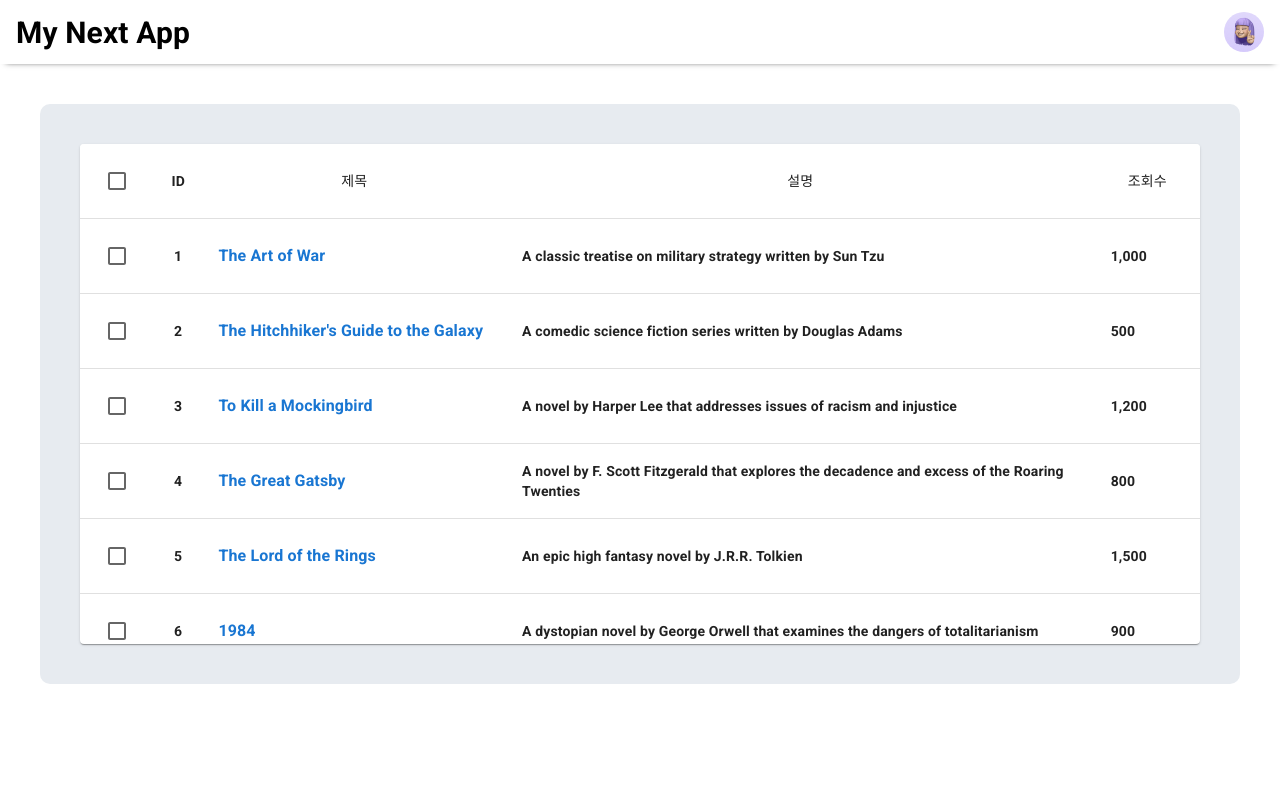
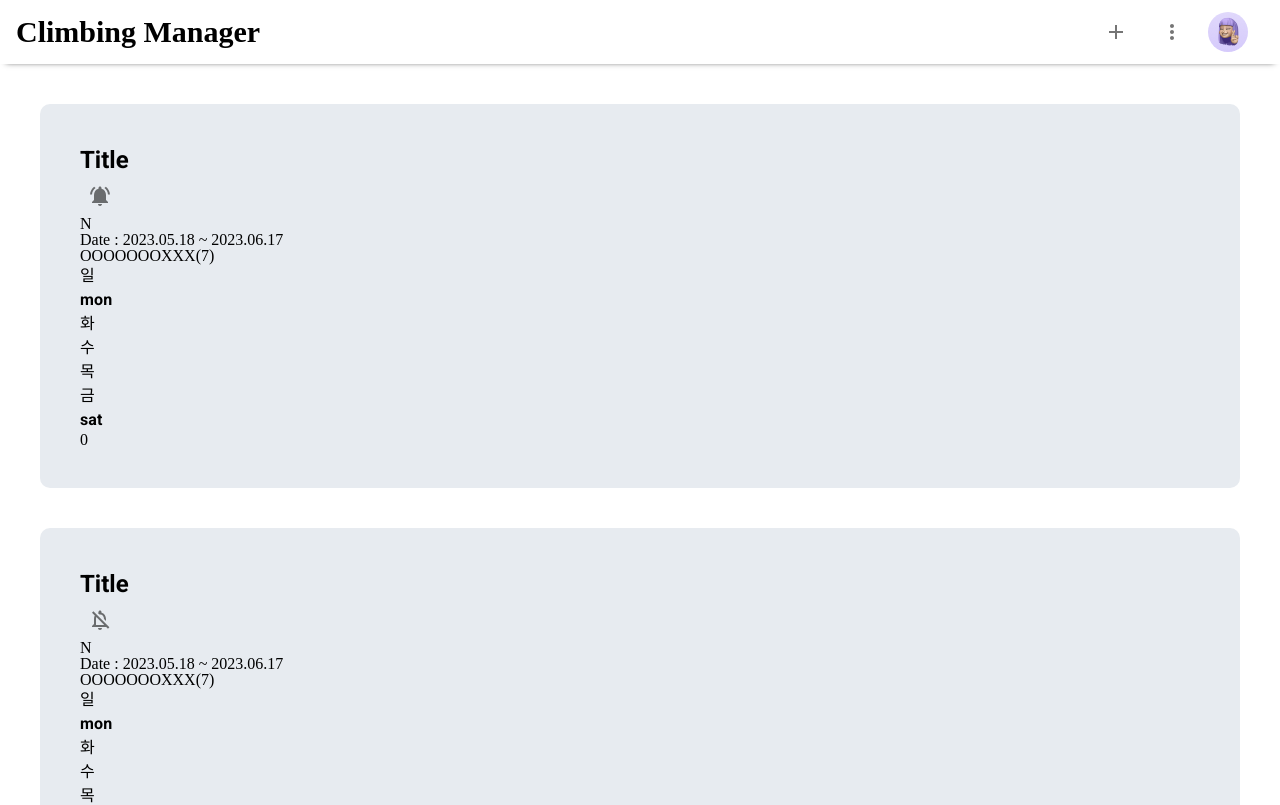
Before and after one commit to 253eosam/Sentinel-park, a Next.js app: page / in a window 1280 px wide. Shown: the top 805 px of the page. Built offline with nearby package versions, Linux system fonts and the light colour scheme.

Commit message:
create Alaram Component

```diff
--- a/package.json
+++ b/package.json
@@ -13,7 +13,8 @@
     "@emotion/styled": "^11.11.0",
     "@fontsource/roboto": "^4.5.8",
     "@heroicons/react": "^2.0.18",
-    "@mui/material": "^5.13.0",
+    "@mui/icons-material": "^5.11.16",
+    "@mui/material": "^5.13.1",
     "@mui/x-data-grid": "^6.3.1",
     "next": "12.1.6",
     "react": "17.0.2",
--- a/src/components/AppContainer.tsx
+++ b/src/components/AppContainer.tsx
@@ -5,11 +5,7 @@ const AppContainer: React.FC<any> = (props) => {
   return (
     <Box
       sx={{
-        borderRadius: '10px',
-        background: '#E7EBF0',
-        padding: 5,
         margin: 5,
-        marginBottom: 0,
       }}
     >
       {props.children}
--- a/src/components/AppHeader.tsx
+++ b/src/components/AppHeader.tsx
@@ -1,8 +1,9 @@
-import { Avatar, Badge, Box, IconButton, Stack, SvgIcon, Tooltip, useMediaQuery } from '@mui/material'
+import { Avatar, Icon, Box, Button, IconButton, Stack, SvgIcon, Tooltip, useMediaQuery } from '@mui/material'
 import React from 'react'
-import { alpha } from '@mui/material/styles'
 import { usePopover } from '../hooks/usePopover'
 import '@fontsource/roboto/700.css'
+import AddIcon from '@mui/icons-material/Add'
+import MoreVertIcon from '@mui/icons-material/MoreVert'
 
 const TOP_NAV_HEIGHT = 64
 const APP_TITLE = process.env.NEXT_PUBLIC_TITLE
@@ -38,6 +39,17 @@ const AppHeader: React.FC<any> = (props) => {
             fontSize: '30px',
             fontWeight: 'bold',
           }}>{APP_TITLE}</a> </h1>
+          <Stack
+            direction={"row"}
+            spacing={2}
+            paddingX={2}
+          >
+          <IconButton >
+            <AddIcon />
+          </IconButton>
+          <IconButton >
+            <MoreVertIcon />
+          </IconButton>
           <Avatar
             onClick={accountPopover.handleOpen}
             ref={accountPopover.anchorRef}
@@ -48,6 +60,7 @@ const AppHeader: React.FC<any> = (props) => {
             }}
             src="/assets/avatars/avatar-anika-visser.png"
           />
+          </Stack>
         </Stack>
       </Box>
     </>
--- a/src/components/AppTemplate.tsx
+++ b/src/components/AppTemplate.tsx
@@ -1,16 +1,19 @@
 import React from 'react'
 import AppHeader from './AppHeader'
 import AppContainer from './AppContainer'
-import Listing from './list/Listing'
-import TemporarySwipeableDrawer from './drawer/TemporarySwipeableDrawer'
+import AlarmBox from './alarm/AlarmBox'
 
 const AppTemplate: React.FC<any> = () => {
+  const cardNum = 20
   return (
     <>
       <AppHeader></AppHeader>
       <AppContainer>
-        <Listing></Listing>
-        <TemporarySwipeableDrawer></TemporarySwipeableDrawer>
+        {
+          Array.from(Array(cardNum), (_, i) => i).map((item: any) => (
+            <AlarmBox key={`${item}`} item={item} />
+          ))
+        }
       </AppContainer>
     </>
   )
--- /dev/null
+++ b/src/components/alarm/AlarmBox.tsx
@@ -0,0 +1,31 @@
+import { Box } from "@mui/material"
+import AlarmTitle from "./AlarmTitle"
+import AlarmToggle from "./AlarmToggle"
+import AlarmType from "./AlarmType"
+import AlarmDate from "./AlarmDate"
+import TicketCountBox from "./TicketCountBox"
+import AlarmDayOfWeek from "./AlarmDayOfWeek"
+
+const AlarmBox: React.FC<any> = ({ item }) => {
+
+  return (
+    <Box
+      sx={{
+        borderRadius: '10px',
+        background: '#E7EBF0',
+        padding: 5,
+        marginY: 5,
+      }}
+    >
+      <AlarmTitle></AlarmTitle>
+      <AlarmToggle flag={item % 2 === 0}></AlarmToggle>
+      <AlarmType val={"N"}></AlarmType>
+      <AlarmDate stDate="2023.05.18" endDate="2023.06.17"></AlarmDate>
+      <TicketCountBox total={10} remain={3}></TicketCountBox>
+      <AlarmDayOfWeek val={["mon","sat"]}></AlarmDayOfWeek>
+      <span>{item}</span>
+    </Box>
+  )
+}
+
+export default AlarmBox
--- /dev/null
+++ b/src/components/alarm/AlarmDate.tsx
@@ -0,0 +1,12 @@
+import { Box } from "@mui/material"
+
+const AlarmDate: React.FC<{ stDate: string, endDate: string }> = ({ stDate, endDate }) => {
+
+  return (
+    <Box>
+      Date : {stDate} ~ {endDate}
+    </Box>
+  )
+}
+
+export default AlarmDate
--- /dev/null
+++ b/src/components/alarm/AlarmDayOfWeek.tsx
@@ -0,0 +1,31 @@
+import { Box, Typography } from "@mui/material"
+
+const DAY_OF_WEEK = {
+  sun: "일",
+  mon: "월",
+  tue: "화",
+  wen: "수",
+  thu: "목",
+  fri: "금",
+  sat: "토",
+} as const
+
+type TDayOfWeekEn = (keyof typeof DAY_OF_WEEK)
+
+const AlarmDayOfWeek: React.FC<{ val : TDayOfWeekEn[] }> = ({ val = [] }) => {
+
+  return (
+    <Box>
+      {
+        Object.entries(DAY_OF_WEEK)
+          .map(([enDay, koDay]) => {
+            return (<Typography key={enDay}>
+              { val.includes(enDay as TDayOfWeekEn) ? enDay : koDay }
+            </Typography>)
+          })
+      }
+    </Box>
+  )
+}
+
+export default AlarmDayOfWeek
--- /dev/null
+++ b/src/components/alarm/AlarmTitle.tsx
@@ -0,0 +1,15 @@
+import { Typography } from "@mui/material"
+
+const AlarmTitle: React.FC<any> = () => {
+
+  return (
+    <Typography
+      variant="h5"
+      component="div"
+    >
+      Title
+    </Typography>
+  )
+}
+
+export default AlarmTitle
--- /dev/null
+++ b/src/components/alarm/AlarmToggle.tsx
@@ -0,0 +1,22 @@
+import NotificationsActiveIcon from '@mui/icons-material/NotificationsActive'
+import { Box, IconButton } from '@mui/material'
+import NotificationsOffOutlinedIcon from '@mui/icons-material/NotificationsOffOutlined'
+
+const AlarmToggle: React.FC<any> = ({ flag = false, flagHandle = () => {} }) => {
+  const AlarmOnIcon = () => (<IconButton onClick={() => handle(true)} ><NotificationsActiveIcon/></IconButton>)
+  const AlarmOffIcon = () => (<IconButton onClick={() => handle(false)}><NotificationsOffOutlinedIcon/></IconButton>)
+
+  const handle = (value: boolean) => {
+      flagHandle(value)
+  }
+
+  return (
+    <Box>
+      {
+        flag ? <AlarmOnIcon /> : <AlarmOffIcon />
+      }
+    </Box>
+  )
+}
+
+export default AlarmToggle
--- /dev/null
+++ b/src/components/alarm/AlarmType.tsx
@@ -0,0 +1,17 @@
+import { Box } from "@mui/material"
+
+const ALARM_TYPES = {
+  S: "S",
+  N: "N",
+  U: "U",
+} as const
+
+const AlarmType: React.FC<{ val?: keyof typeof ALARM_TYPES}> = ({ val }) => {
+  return (
+    <Box>
+      {(val && ALARM_TYPES[val]) ? ALARM_TYPES[val] : 'X'}
+    </Box>
+  )
+}
+
+export default AlarmType
--- /dev/null
+++ b/src/components/alarm/TicketCountBox.tsx
@@ -0,0 +1,18 @@
+import { Box } from "@mui/material"
+
+const TicketCountBox: React.FC<{ total: number, remain: number }> = ({ total, remain }) => {
+  const useCnt = total - remain
+
+  return (
+    <Box>
+      {
+        Array(useCnt).fill('O').concat(
+          Array(remain).fill('X')
+        )
+      }
+      <span>({useCnt})</span>
+    </Box>
+  )
+}
+
+export default TicketCountBox
```
Also changed, not shown: 2 other files (tests, documents, lock files or other folders).
